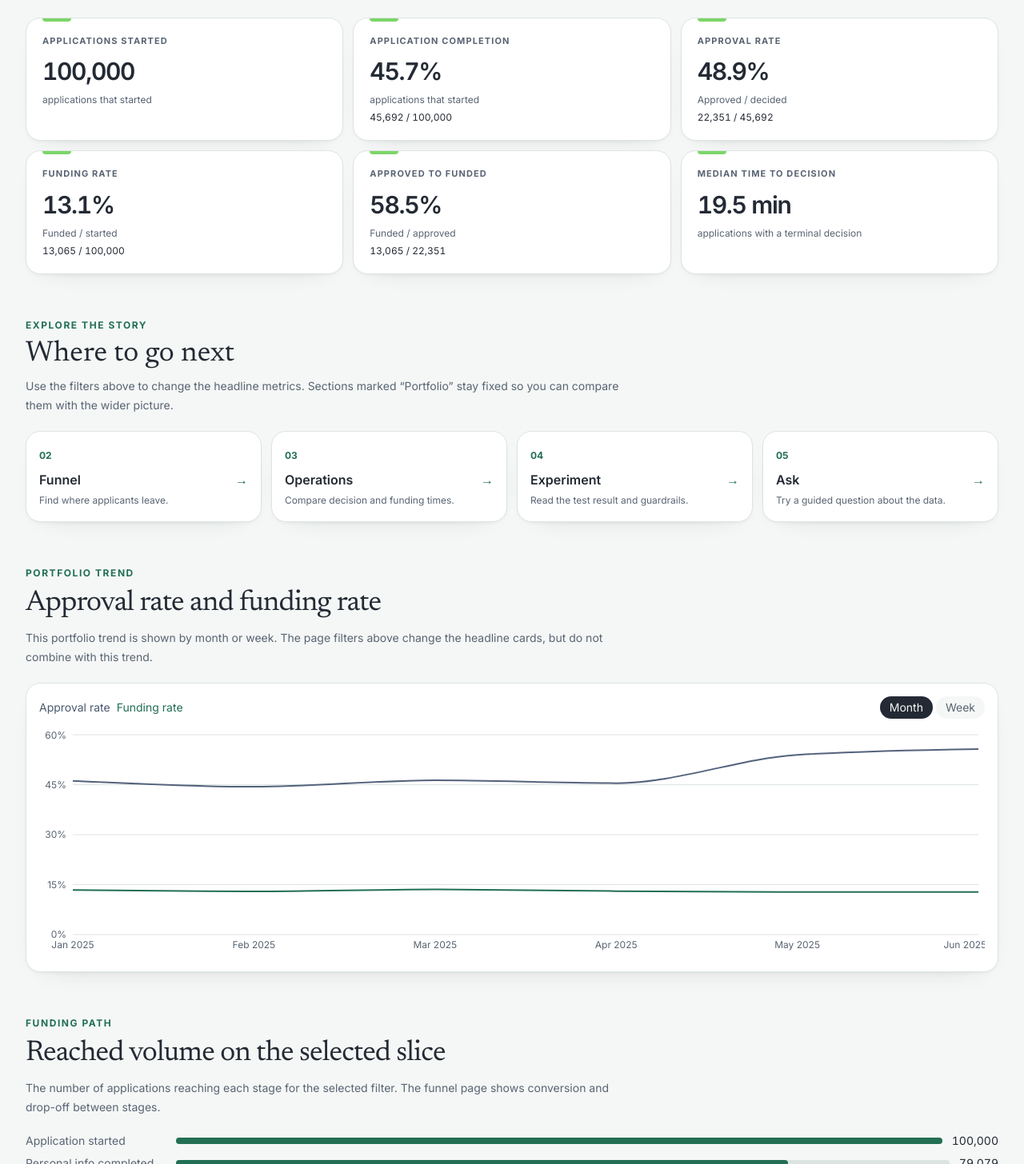
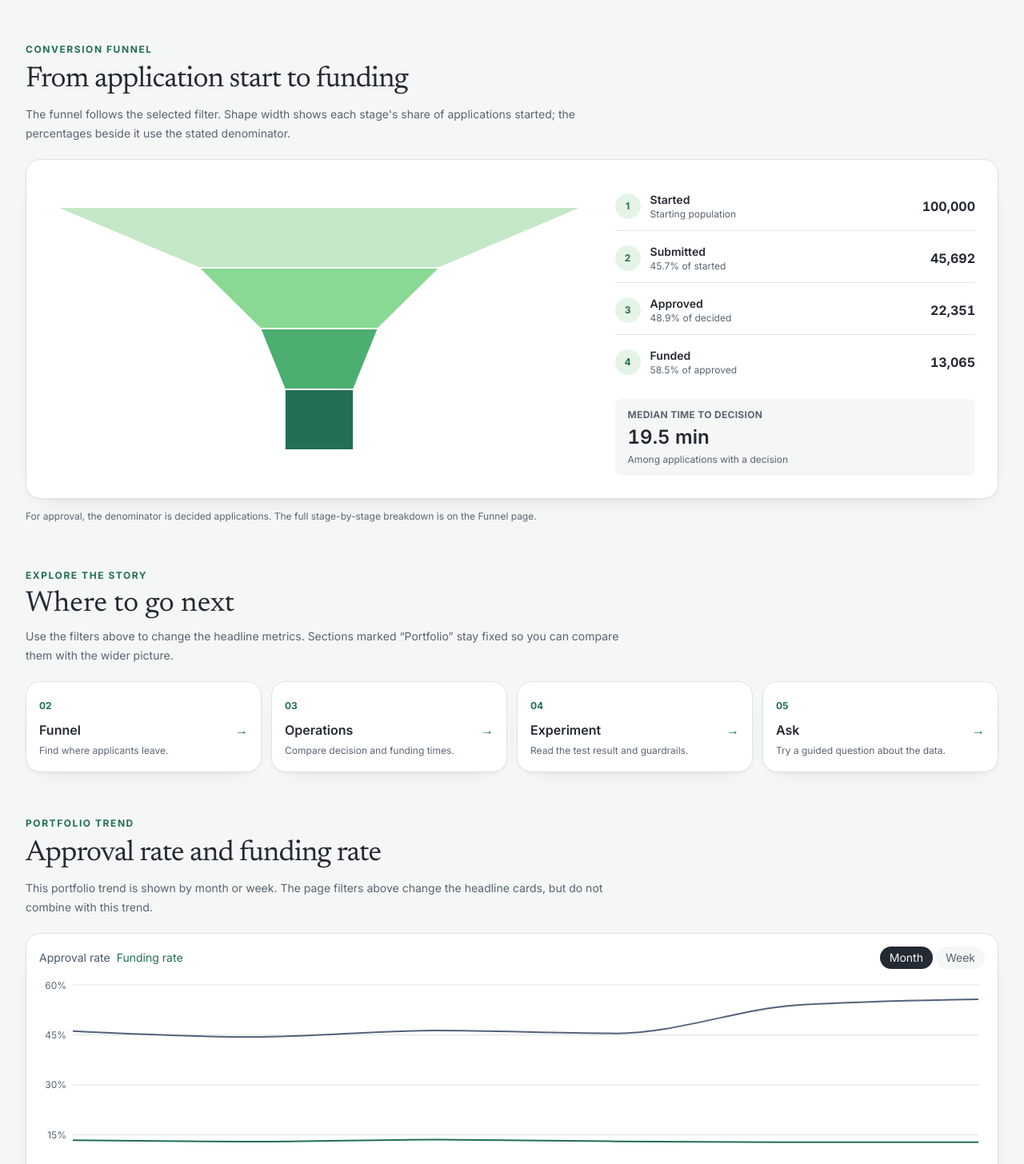
Before and after one commit to nrohland/lendflow-fintech-analytics, a Next.js app in the folder web/: page / in a window 1280 px wide. Shown: the part 1054-2510 px from the top of the page at 80% size. Built offline with nearby package versions, Linux system fonts and the light colour scheme.

Commit message:
Show overview conversion as a funnel

```diff
--- a/web/src/app/page.tsx
+++ b/web/src/app/page.tsx
@@ -2,13 +2,11 @@
 
 import Link from "next/link";
 import { useState } from "react";
-import { Kpi, Section } from "@/components/bits";
-import { TrendChart } from "@/components/charts";
+import { Section } from "@/components/bits";
+import { ConversionFunnel, TrendChart } from "@/components/charts";
 import { useSlice } from "@/components/shell";
-import { formatPercent, formatSignedPp } from "@/lib/format";
+import { formatMinutes, formatPercent, formatSignedPp } from "@/lib/format";
 import {
-  FUNDING_PATH,
-  funnelStep,
   labelSlice,
   labelValue,
   metric,
@@ -23,10 +21,13 @@ export default function OverviewPage() {
   const bankDrop = metric("step_drop_off_rate", "overall", "all", "bank_connection_started");
   const fundedAfterApproval = metric("approved_to_funded_rate", "overall", "all");
   const experiment = primaryExperiment();
-  const steps = FUNDING_PATH.map((name) => funnelStep(name, slice, value)).filter(
-    (step) => step.reached != null,
-  );
-  const maxReached = Math.max(...steps.map((step) => step.reached ?? 0), 1);
+  const funnel = [
+    { name: "Started", value: metric("applications_started", slice, value)?.metric_value ?? null, rate: null, basis: "Starting population" },
+    { name: "Submitted", value: metric("submitted_applications", slice, value)?.metric_value ?? null, rate: metric("application_completion_rate", slice, value)?.metric_value ?? null, basis: "of started" },
+    { name: "Approved", value: metric("approved_applications", slice, value)?.metric_value ?? null, rate: metric("approval_rate", slice, value)?.metric_value ?? null, basis: "of decided" },
+    { name: "Funded", value: metric("funded_applications", slice, value)?.metric_value ?? null, rate: metric("approved_to_funded_rate", slice, value)?.metric_value ?? null, basis: "of approved" },
+  ];
+  const chartRows = funnel.filter((row): row is typeof row & { value: number } => row.value != null);
   const activeLabel =
     slice === grain ? series.find((point) => point.value === value)?.label ?? null : null;
 
@@ -92,18 +93,35 @@ export default function OverviewPage() {
         </p>
       </section>
 
-      <div className="mt-6 grid gap-3 sm:grid-cols-2 lg:grid-cols-3">
-        <Kpi label="Applications started" row={metric("applications_started", slice, value)} />
-        <Kpi label="Application completion" row={metric("application_completion_rate", slice, value)} />
-        <Kpi label="Approval rate" row={metric("approval_rate", slice, value)} hint="Approved / decided" />
-        <Kpi label="Funding rate" row={metric("funding_rate", slice, value)} hint="Funded / started" />
-        <Kpi
-          label="Approved to funded"
-          row={metric("approved_to_funded_rate", slice, value)}
-          hint="Funded / approved"
-        />
-        <Kpi label="Median time to decision" row={metric("median_time_to_decision", slice, value)} />
-      </div>
+      <Section
+        kicker="Conversion funnel"
+        title="From application start to funding"
+        lede="The funnel follows the selected filter. Shape width shows each stage's share of applications started; the percentages beside it use the stated denominator."
+      >
+        <div className="data-panel grid items-center gap-5 p-5 lg:grid-cols-[minmax(0,1.2fr)_minmax(18rem,.8fr)] lg:gap-8 lg:p-7">
+          {chartRows.length >= 2 ? <ConversionFunnel data={chartRows} /> : <p className="text-sm text-muted">No funnel data for this filter.</p>}
+          <div>
+            <ol className="grid gap-1" aria-label="Application stages">
+              {funnel.map((stage, index) => (
+                <li key={stage.name} className="grid grid-cols-[2rem_minmax(0,1fr)_auto] items-center gap-3 border-b border-line py-3 last:border-b-0">
+                  <span className="grid h-8 w-8 place-items-center rounded-full bg-pine-soft text-xs font-bold text-pine">{index + 1}</span>
+                  <span>
+                    <span className="block text-sm font-semibold text-ink">{stage.name}</span>
+                    <span className="block text-xs text-muted">{stage.rate == null ? stage.basis : `${formatPercent(stage.rate)} ${stage.basis}`}</span>
+                  </span>
+                  <strong className="num text-base text-ink">{formatCount(stage.value)}</strong>
+                </li>
+              ))}
+            </ol>
+            <div className="mt-4 rounded-lg bg-paper px-4 py-3">
+              <p className="text-xs font-bold uppercase tracking-wide text-muted">Median time to decision</p>
+              <p className="num mt-1 text-2xl font-semibold text-ink">{formatMinutes(metric("median_time_to_decision", slice, value)?.metric_value)}</p>
+              <p className="mt-1 text-xs text-muted">Among applications with a decision</p>
+            </div>
+          </div>
+        </div>
+        <p className="mt-3 text-xs leading-5 text-muted">For approval, the denominator is decided applications. The full stage-by-stage breakdown is on the Funnel page.</p>
+      </Section>
 
       <section className="mt-14" aria-labelledby="explore-title">
         <p className="text-xs font-bold uppercase tracking-[0.13em] text-pine">Explore the story</p>
@@ -146,27 +164,6 @@ export default function OverviewPage() {
           </div>
           <TrendChart data={series} activeLabel={activeLabel} />
         </div>
-      </Section>
-
-      <Section
-        kicker="Funding path"
-        title="Reached volume on the selected slice"
-        lede="The number of applications reaching each stage for the selected filter. The funnel page shows conversion and drop-off between stages."
-      >
-        <ol className="grid gap-2">
-          {steps.map((step) => (
-            <li key={step.name} className="grid grid-cols-[minmax(0,11rem)_1fr_auto] items-center gap-3 text-sm">
-              <span className="truncate text-muted">{step.label}</span>
-              <span className="h-2 rounded-full bg-line">
-                <span
-                  className="block h-2 rounded-full bg-pine"
-                  style={{ width: `${((step.reached ?? 0) / maxReached) * 100}%` }}
-                />
-              </span>
-              <span className="num text-ink">{formatCount(step.reached)}</span>
-            </li>
-          ))}
-        </ol>
       </Section>
 
     </article>
--- a/web/src/components/charts.tsx
+++ b/web/src/components/charts.tsx
@@ -7,6 +7,8 @@ import {
   Cell,
   ComposedChart,
   ErrorBar,
+  Funnel,
+  FunnelChart,
   Line,
   LineChart,
   ReferenceLine,
@@ -26,6 +28,22 @@ const tooltipStyle = {
 };
 
 const axisTick = { fill: "#596473", fontSize: 12 };
+
+export function ConversionFunnel({ data }: { data: { name: string; value: number }[] }) {
+  const colors = ["#c4e8c7", "#89d994", "#4cae70", "#226f54"];
+  return (
+    <div className="h-72 w-full sm:h-80" aria-hidden="true">
+      <ResponsiveContainer width="100%" height="100%">
+        <FunnelChart margin={{ top: 8, right: 8, bottom: 8, left: 8 }}>
+          <Tooltip contentStyle={tooltipStyle} formatter={(value) => [formatCount(Number(value)), "Applications"]} />
+          <Funnel data={data} dataKey="value" nameKey="name" lastShapeType="rectangle" isAnimationActive={false}>
+            {data.map((row, index) => <Cell key={row.name} fill={colors[index] ?? colors[colors.length - 1]} stroke="#ffffff" strokeWidth={2} />)}
+          </Funnel>
+        </FunnelChart>
+      </ResponsiveContainer>
+    </div>
+  );
+}
 
 export function TrendChart({
   data,
```
Also changed, not shown: 1 other file (tests, documents, lock files or other folders).
